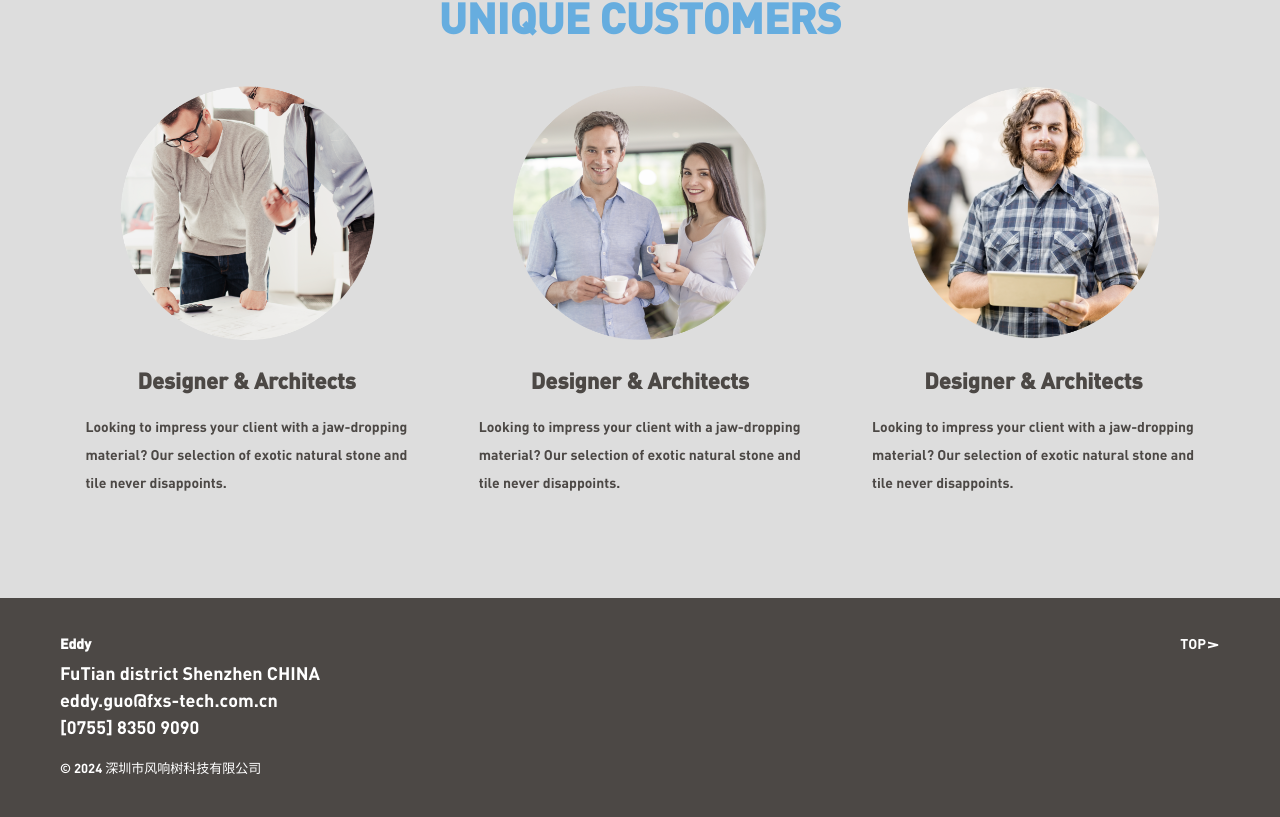
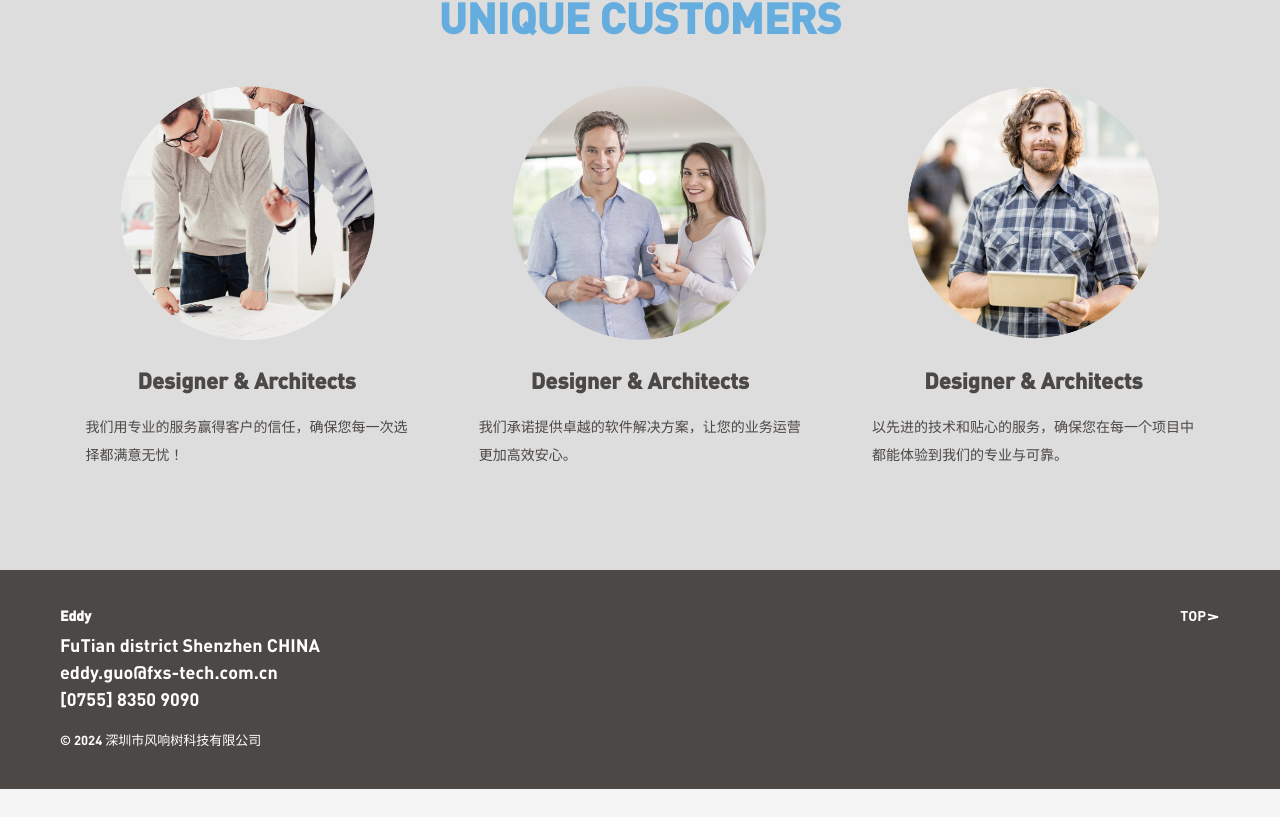
Before and after one commit to smileit/FXS, a React app: page / in a window 1280 px wide. Shown: the part 2108-2925 px from the top of the page. After the commit the page ends 2897 px from the top, so only its background shows below. Built offline with nearby package versions, Linux system fonts and the light colour scheme.

Commit message:
Update config.js

```diff
--- a/src/pages/home/components/who_we_serve/config.js
+++ b/src/pages/home/components/who_we_serve/config.js
@@ -3,17 +3,17 @@ export default {
     {
       title: 'Designer & Architects',
       picUrl: 'c1.png',
-      text: 'Looking to impress your client with a jaw-dropping material? Our selection of exotic natural stone and tile never disappoints.'
+      text: '我们用专业的服务赢得客户的信任，确保您每一次选择都满意无忧！'
     },
     {
       title: 'Designer & Architects',
       picUrl: 'c2.png',
-      text: 'Looking to impress your client with a jaw-dropping material? Our selection of exotic natural stone and tile never disappoints.'
+      text: '我们承诺提供卓越的软件解决方案，让您的业务运营更加高效安心。'
     },
     {
       title: 'Designer & Architects',
       picUrl: 'c3.png',
-      text: 'Looking to impress your client with a jaw-dropping material? Our selection of exotic natural stone and tile never disappoints.'
+      text: '以先进的技术和贴心的服务，确保您在每一个项目中都能体验到我们的专业与可靠。'
     }
   ],
   comments: [
```
